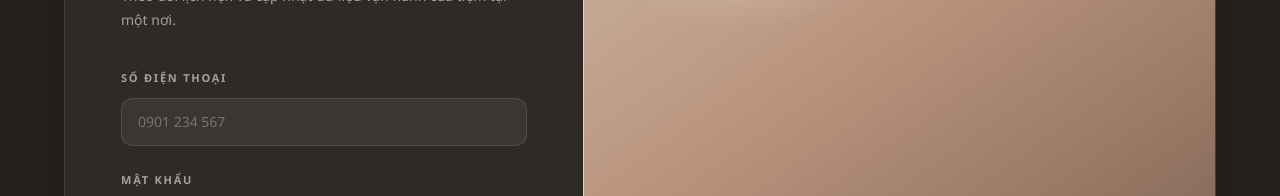
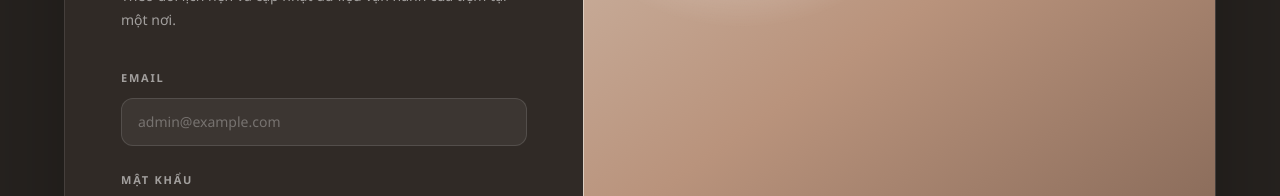
Before and after one commit to hello1224354/nail_salon_api, a Next.js app in the folder frontend/: page /admin/login in a window 1280 px wide. Shown: the part 419-615 px from the top of the page. Built offline with nearby package versions, Linux system fonts and the light colour scheme; no server answers.

Commit message:
use email on admin login form

```diff
--- a/frontend/src/components/admin/AdminLoginForm.tsx
+++ b/frontend/src/components/admin/AdminLoginForm.tsx
@@ -28,7 +28,7 @@ type VerifiedLoginData = {
 
 export function AdminLoginForm() {
     const router = useRouter();
-    const [phone, setPhone] = useState("");
+    const [email, setEmail] = useState("");
     const [password, setPassword] = useState("");
     const [showPassword, setShowPassword] = useState(false);
     const [challengeId, setChallengeId] = useState("");
@@ -56,7 +56,7 @@ export function AdminLoginForm() {
         try {
             const data = await apiRequest<PasswordLoginData>("/api/users/login", {
                 method: "POST",
-                body: JSON.stringify({ phone, password }),
+                body: JSON.stringify({ email, password }),
             });
 
             if (data.user.role.toLowerCase() !== "admin") {
@@ -174,15 +174,14 @@ export function AdminLoginForm() {
         <form onSubmit={handlePasswordSubmit} className="mt-8 space-y-5" noValidate>
             <label className="block">
                 <span className="text-[11px] font-semibold uppercase tracking-[0.16em] text-white/55">
-                    Số điện thoại
+                    Email
                 </span>
                 <input
-                    value={phone}
-                    onChange={(event) => setPhone(event.target.value)}
-                    type="tel"
-                    inputMode="tel"
-                    autoComplete="tel"
-                    placeholder="0901 234 567"
+                    value={email}
+                    onChange={(event) => setEmail(event.target.value)}
+                    type="email"
+                    autoComplete="email"
+                    placeholder="admin@example.com"
                     className="mt-2.5 h-12 w-full rounded-xl border border-white/12 bg-white/[0.06] px-4 text-sm text-white outline-none transition placeholder:text-white/30 focus:border-[#c9aa96]"
                     required
                 />
@@ -220,7 +219,7 @@ export function AdminLoginForm() {
 
             <button
                 type="submit"
-                disabled={submitting || !phone.trim() || !password}
+                disabled={submitting || !email.trim() || !password}
                 className="flex h-12 w-full items-center justify-center rounded-full bg-[#f5eee8] px-5 text-sm font-semibold text-[#302823] transition enabled:hover:-translate-y-0.5 disabled:cursor-not-allowed disabled:opacity-50"
             >
                 {submitting ? "Đang kiểm tra…" : "Tiếp tục"}
```
